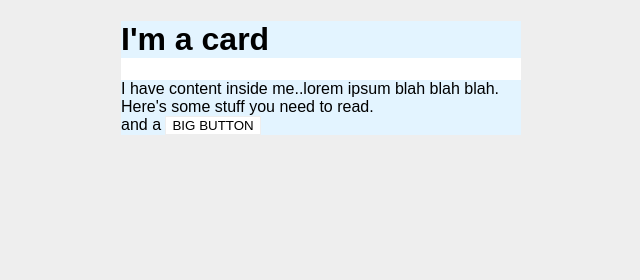
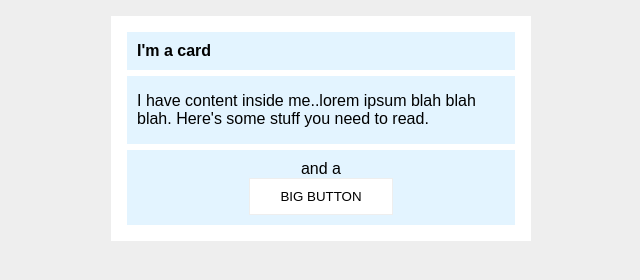
Before and after one commit to juanmanuelbellas/the-odin-project, a plain HTML site: page css-exercises/foundations/block-and-inline/02-margin-and-padding-2/index.html in a window 1280 px wide. Shown: the whole page, without its empty margins (319-959 px from the left). Drawn offline with Linux system fonts and the light colour scheme.

Commit message:
Solves block-and-inline exercises

```diff
--- a/css-exercises/foundations/block-and-inline/02-margin-and-padding-2/style.css
+++ b/css-exercises/foundations/block-and-inline/02-margin-and-padding-2/style.css
@@ -6,22 +6,35 @@ body {
 .card {
   width: 400px;
   background: #fff;
+  padding: 10px;
   margin: 16px auto;
 }
 
 .title {
   background: #e3f4ff;
+  margin: 6px ;
+  font-size: 16px;
+  padding: 10px;
 }
 
 .content {
   background: #e3f4ff;
+  margin: 6px;
+  padding: 16px 10px;
 }
 
 .button-container {
   background: #e3f4ff;
+  display: block;
+  padding: 10px;
+  margin: 6px;
+  text-align: center;
 }
 
 button {
   background: white;
   border: 1px solid #eee;
+  display: block;
+  padding: 10px 30px;
+  margin: 0 auto;
 }
```
Also changed, not shown: css-exercises/foundations/block-and-inline/01-margin-and-padding-1/style.css (+5 -5 lines).
